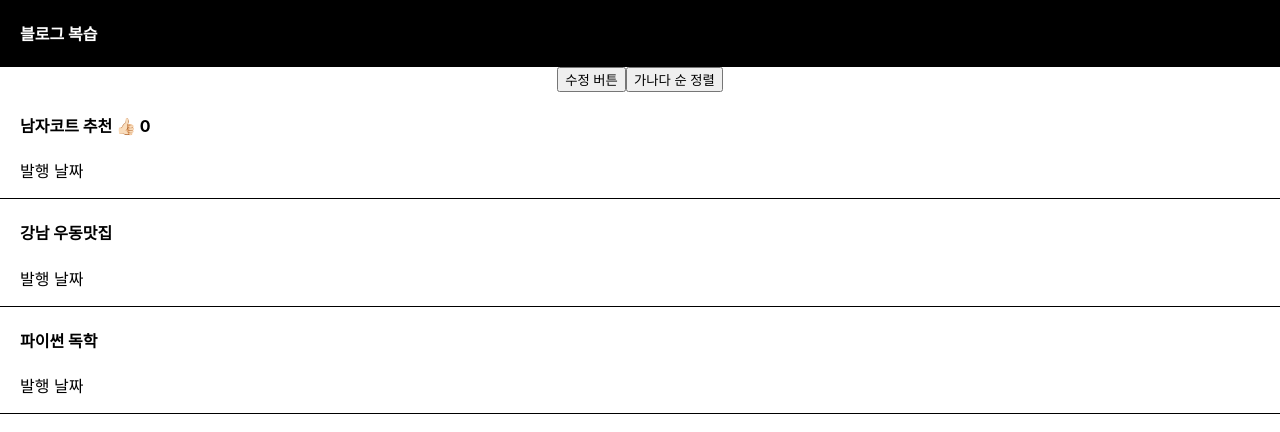
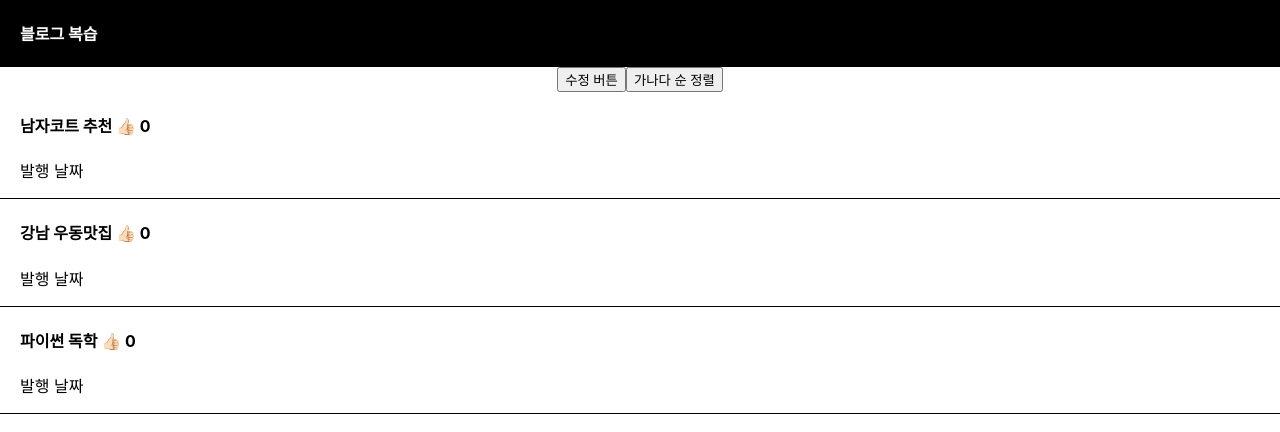
Before and after one commit to wlsghk/app-react, a React (Create React App) app: page / in a window 1280 px wide. Shown: the top 432 px of the page. Built offline with nearby package versions, Linux system fonts and the light colour scheme.

Commit message:
title map 반복문 사용

```diff
--- a/src/App.js
+++ b/src/App.js
@@ -29,7 +29,7 @@ function App() {
         가나다 순 정렬
       </button>
 
-      <div className="list">
+      {/* <div className="list">
         <h4 onClick={() => {
           setModal(!modal)
         }}>
@@ -42,19 +42,31 @@ function App() {
           modal === true ? <Modal /> : null
         }
         <p>발행 날짜</p>
-      </div>
+      </div> */}
 
-      <div className="list">
-        <h4>{title[1]}</h4>
-        <p>발행 날짜</p>
-      </div>
+      {
+        title.map(function (item, idx) {
+          return (
+            <div className="list" key={idx}>
+              <h4 onClick={() => {
+                setModal(!modal)
+              }}>{title[idx]} <span onClick={() => {
+                setLike(like + 1);
+              }}> 👍🏻</span> {like}
+              </h4>
+              {
+                modal === true ? <Modal /> : null
+              }
+              <p>발행 날짜</p>
+            </div>
+          )
+        })
+      }
 
-      <div className="list">
+      {/* <div className="list">
         <h4>{title[2]}</h4>
         <p>발행 날짜</p>
-      </div>
-
-
+      </div> */}
 
     </div >
   )
```
